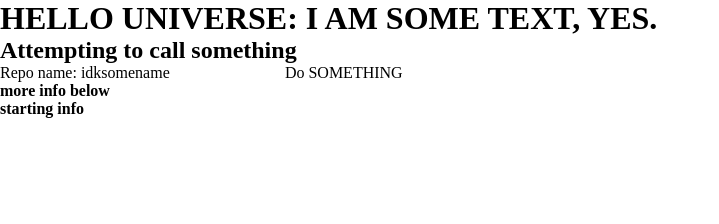
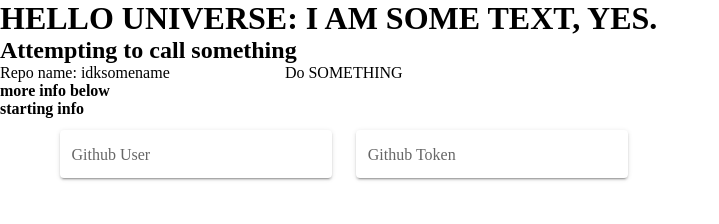
Before and after one commit to brandon-vargas/static-vue-app, a plain HTML site: page index.html in a window 1280 px wide. Shown: the whole page, without its empty margins (0-719 px from the left). Drawn offline with nearby package versions, Linux system fonts and the light colour scheme; no server answers.

Commit message:
lets vuetify things!

```diff
--- a/index.html
+++ b/index.html
@@ -15,6 +15,27 @@
       <button v-on:click="myClickHandler"> Do SOMETHING</button>
       <h4>more info below</h4>
       <h4>{{more_info}}</h4>
+      <v-form>
+        <v-container>
+          <v-row>
+            <v-col cols="12" sm="6" md="3">
+              <v-text-field
+                label="Github User"
+                placeholder="Github User"
+                solo
+              ></v-text-field>
+            </v-col>
+            <v-col cols="12" sm="6" md="3">
+              <v-text-field
+                label="Github Token"
+                placeholder="Github Token"
+                type="password"
+                solo
+              ></v-text-field>
+            </v-col>
+          </v-row>
+        </v-container>
+      </v-form>
     </div>
 
     <script src="https://cdn.jsdelivr.net/npm/vue@2.x/dist/vue.js"></script>
```
